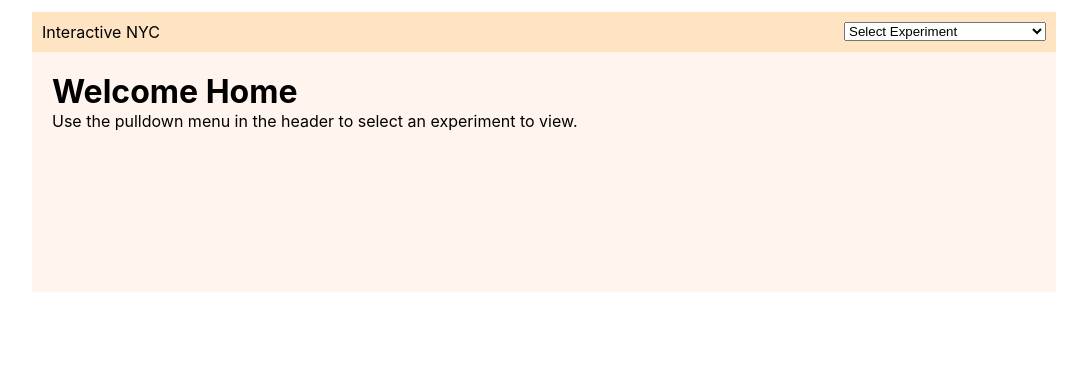
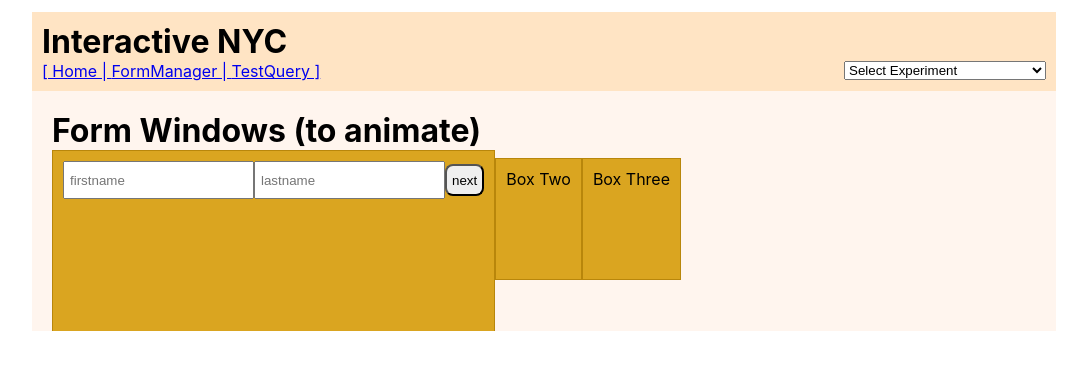
Before and after one commit to interactivenyc/inyc-experiments, a React (Create React App) app in the folder inyc_website/: page /formManager in a window 1280 px wide. Shown: the top 370 px of the page, without its empty margins (96-1183 px from the left). Built offline with nearby package versions, Linux system fonts and the light colour scheme.

Commit message:
use React Router

```diff
--- a/inyc_website/package.json
+++ b/inyc_website/package.json
@@ -8,6 +8,7 @@
     "@testing-library/user-event": "^12.5.0",
     "react": "^17.0.1",
     "react-dom": "^17.0.1",
+    "react-router-dom": "^5.2.0",
     "react-scripts": "4.0.1",
     "web-vitals": "^0.2.4"
   },
--- a/inyc_website/src/components/Box/Box.css
+++ b/inyc_website/src/components/Box/Box.css
@@ -1,13 +1,6 @@
 .box {
+    display: inline-block;
     background-color: goldenrod;
     border: 1px solid darkgoldenrod;
     padding: 10px;
 }
-
-.displayH {
-    display: inline-block;
-}
-
-.displayV {
-    display: block;
-}
--- a/inyc_website/src/components/Box/Box.js
+++ b/inyc_website/src/components/Box/Box.js
@@ -3,7 +3,6 @@ import './Box.css'
 
 const Box = (props) => {
     const thisDiv = useRef()
-    const boxDisplay = props.display || 'displayH'
 
     useEffect(() => {
         console.log("Box", props, "width:", thisDiv.current.offsetWidth)
@@ -13,7 +12,7 @@ const Box = (props) => {
     }, [ props ])
 
     return (
-        <div className={'box ' + boxDisplay} ref={thisDiv}>{props.children}</div>
+        <div className='box'ref={thisDiv}>{props.children}</div>
      );
 }
 
--- a/inyc_website/src/components/Header/Header.css
+++ b/inyc_website/src/components/Header/Header.css
@@ -3,8 +3,17 @@
     /* border: 1px solid blue; */
     /* height: 28px; */
     padding: 10px;
+    display: inline-block;
+    width: 100%;
 }
 
 .header select {
     float: right;
+    margin-right: 20px;
+
 }
+
+.header h1 {
+    /* display: inline-block; */
+    margin-right: 20px;
+}
--- a/inyc_website/src/components/Header/Header.js
+++ b/inyc_website/src/components/Header/Header.js
@@ -1,8 +1,9 @@
 import React from 'react'
+import { Link } from 'react-router-dom'
 import './Header.css'
 
 const Header = props => {
-  console.log('[Header]', props)
+  console.log('[Header] props', props)
 
   const handleSelect = (event) => {
     console.log('[Header] handleSelect', event.target.name, event.target.value);
@@ -11,7 +12,11 @@ const Header = props => {
 
   return (
     <div className='header'>
-      Interactive NYC
+      <h1>Interactive NYC</h1>
+
+      <Link to="/">[ Home | </Link>
+      <Link to="/formManager">FormManager | </Link>
+      <Link to="/testQuery">TestQuery ]</Link>
 
       <select name="experiment" onChange={handleSelect}>
         <option value="0"> Select Experiment </option>
--- a/inyc_website/src/components/experiments/02-FormManager/FormManager.js
+++ b/inyc_website/src/components/experiments/02-FormManager/FormManager.js
@@ -10,8 +10,7 @@ const FormManager = () => {
     })
 
     useEffect(() => {
-        console.log("[FormManager] width:", thisRef.current.offsetWidth)
-        console.log('state', state);
+        console.log("[FormManager] width/state:", thisRef.current.offsetWidth, state)
     })
 
     const onChange = (event) => {
@@ -37,8 +36,7 @@ const FormManager = () => {
         <div className='form-manager' ref={thisRef}>
             <h1>Form Windows (to animate)</h1>
 
-            <Box height="200" display="displayH">
-                <Box display="displayH">
+            <Box height="200">
                 <input type="text"
                     onChange={onChange}
                     name="firstname"
@@ -47,10 +45,7 @@ const FormManager = () => {
                     onChange={onChange}
                     name="lastname"
                     placeholder="lastname"/>
-                </Box>
-                <Box display="displayV">
                 <button name="btn-name" onClick={handleClick}>next</button>
-                </Box>
             </Box>
             <Box>Box Two</Box>
             <Box>Box Three</Box>
--- a/inyc_website/src/containers/App/App.js
+++ b/inyc_website/src/containers/App/App.js
@@ -1,28 +1,33 @@
 import React, { useEffect, useState } from "react";
 import Header from '../../components/Header/Header';
 import './App.css';
+
+import {
+  BrowserRouter as Router,
+  Switch,
+  Route,
+  // Link,
+  useLocation
+} from "react-router-dom";
 
 import Home from "../../components/Home/Home";
 import FormManager from "../../components/experiments/02-FormManager/FormManager";
 import TestQuery from "../../components/experiments/01-TestQuery/TestQuery";
 
-const App = () => {
+const App = (props) => {
+
   const [ state, setState ] = useState({
-    navIndex: 0,
-    navItems: [
-      "Home",
-      "Form Manager",
-      "Test Query (requires postgres)"
-    ],
-    navComponents: [
-      Home,
-      FormManager,
-      TestQuery
-    ]
+    navIndex: 0
   })
 
+  const location = useLocation()
+  console.log('[App] location', location);
+
+  const navItems = ["Home", "Form Manager", "Test Query (requires postgres)"]
+  // const navPaths = ["/", "/formManager", "/testQuery"]
+
   useEffect(() => {
-    console.log('[App] useEffect')
+    console.log('[App] useEffect', props)
   })
 
   const handleNav = (index) => {
@@ -30,25 +35,25 @@ const App = () => {
     setState({...state, navIndex: index})
   }
 
-  const renderSwitch = () => {
-    switch (state.navIndex) {
-      case 0:
-        return <Home></Home>
-      case 1:
-        return <FormManager></FormManager>
-      case 2:
-        return <TestQuery></TestQuery>
-      default:
-        break;
-    }
-  }
+  return (
+    <Router>
+      <div className="app">
+        <Header navItems={navItems} handleNav={handleNav} />
 
-  return (
-    <div className="app">
-      <Header navItems={state.navItems} handleNav={handleNav} />
-      {renderSwitch()}
+        <Switch>
+          <Route path="/formManager">
+            <FormManager />
+          </Route>
+          <Route path="/testQuery">
+            <TestQuery />
+          </Route>
+          <Route path="/">
+            <Home />
+          </Route>
+        </Switch>
 
-    </div>
+      </div>
+      </Router>
   );
 }
 
--- a/inyc_website/src/index.js
+++ b/inyc_website/src/index.js
@@ -2,11 +2,14 @@ import React from 'react';
 import ReactDOM from 'react-dom';
 import './index.css';
 import App from './containers/App/App';
+import { BrowserRouter as Router } from "react-router-dom";
 import reportWebVitals from './reportWebVitals';
 
 ReactDOM.render(
   <React.StrictMode>
-    <App />
+    <Router>
+      <App />
+    </Router>
   </React.StrictMode>,
   document.getElementById('root')
 );
```
Also changed, not shown: 2 other files (tests, documents, lock files or other folders). Lines whose indentation alone changed are shown as unchanged.
